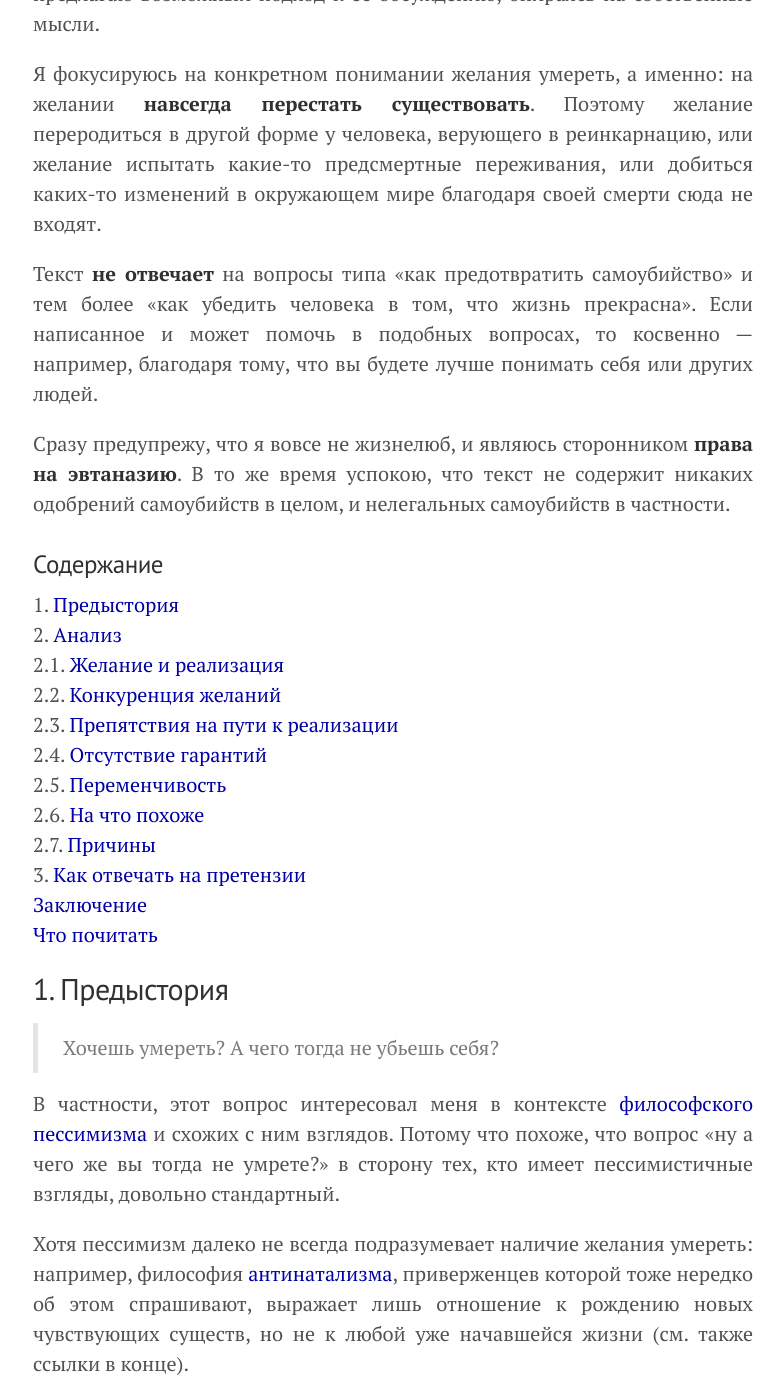
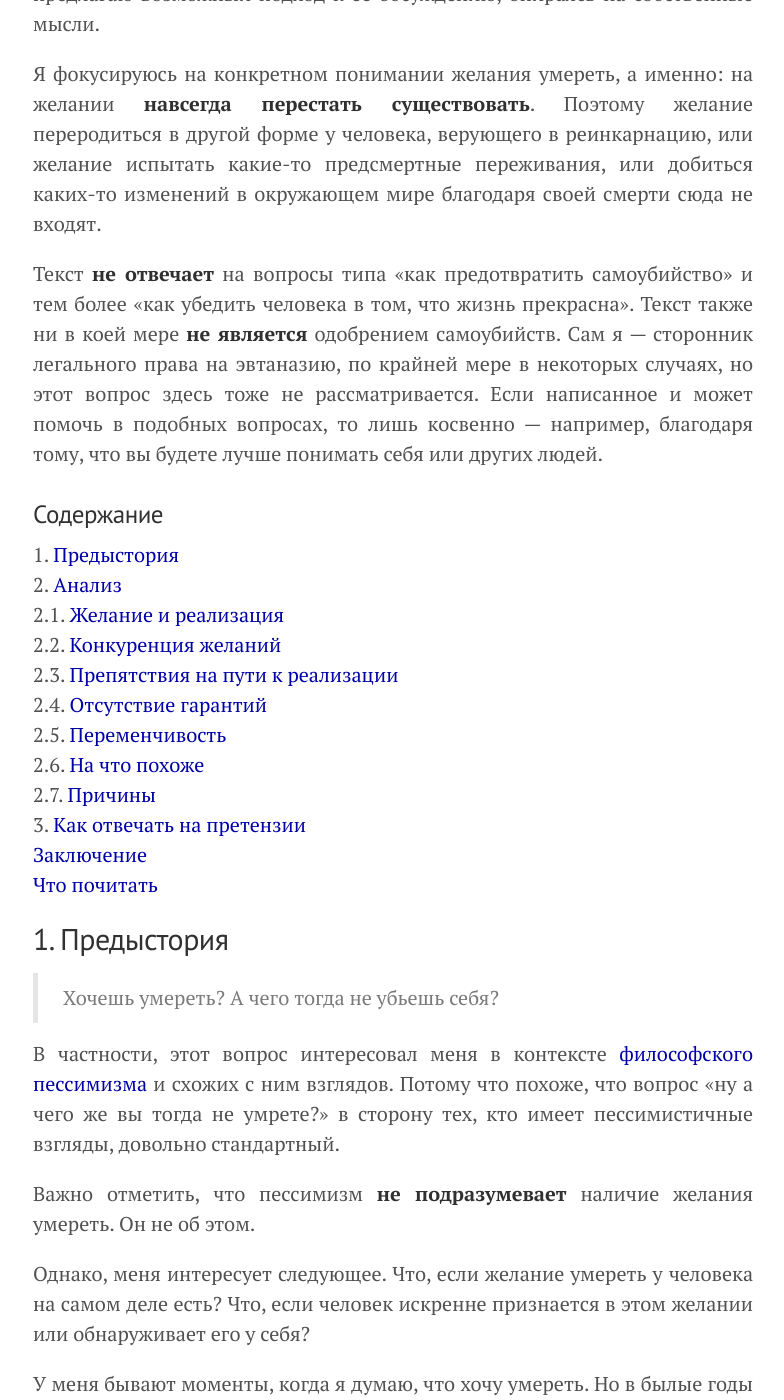
Before and after one commit to KKirdan/kkirdan.github.io, a Jekyll site: the page built from blog/_posts/1. articles/2020-08-19-220.md, in a window 1280 px wide and 1400 px high, scrolled down 1001 px. Shown: the whole window, without its empty margins (247-1031 px from the left). Built offline with Jekyll 4.4.1, drawn with Linux system fonts in a browser that asks for light colours; some of the changed text lies outside the part shown.

Commit message:
Update 2020-08-19-220.md

```diff
--- a/blog/_posts/1. articles/2020-08-19-220.md
+++ b/blog/_posts/1. articles/2020-08-19-220.md
@@ -18,9 +18,7 @@ preview: images/statue-3125159_1280.jpg
 
 Я фокусируюсь на конкретном понимании желания умереть, а именно: на желании **навсегда перестать существовать**. Поэтому желание переродиться в другой форме у человека, верующего в реинкарнацию, или желание испытать какие-то предсмертные переживания, или добиться каких-то изменений в окружающем мире благодаря своей смерти сюда не входят.
 
-Текст **не отвечает** на вопросы типа «как предотвратить самоубийство» и тем более «как убедить человека в том, что жизнь прекрасна». Если написанное и может помочь в подобных вопросах, то косвенно — например, благодаря тому, что вы будете лучше понимать себя или других людей.
-
-Сразу предупрежу, что я вовсе не жизнелюб, и являюсь сторонником **права на эвтаназию**. В то же время успокою, что текст не содержит никаких одобрений самоубийств в целом, и нелегальных самоубийств в частности.
+Текст **не отвечает** на вопросы типа «как предотвратить самоубийство» и тем более «как убедить человека в том, что жизнь прекрасна». Текст также ни в коей мере **не является** одобрением самоубийств. Сам я — сторонник легального права на эвтаназию, по крайней мере в некоторых случаях, но этот вопрос здесь тоже не рассматривается. Если написанное и может помочь в подобных вопросах, то лишь косвенно — например, благодаря тому, что вы будете лучше понимать себя или других людей.
 
 ### Содержание
 
@@ -42,9 +40,9 @@ preview: images/statue-3125159_1280.jpg
 
 > Хочешь умереть? А чего тогда не убьешь себя?
 
-В частности, этот вопрос интересовал меня в контексте [философского пессимизма](https://ru.wikipedia.org/wiki/Пессимизм#Философский_пессимизм) и схожих с ним взглядов. Потому что похоже, что вопрос «ну а чего же вы тогда не умрете?» в сторону тех, кто имеет пессимистичные взгляды, довольно стандартный.
+В частности, этот вопрос интересовал меня в контексте [философского пессимизма](https://kkirdan.github.io/blog/a3.html) и схожих с ним взглядов. Потому что похоже, что вопрос «ну а чего же вы тогда не умрете?» в сторону тех, кто имеет пессимистичные взгляды, довольно стандартный.
 
-Хотя пессимизм далеко не всегда подразумевает наличие желания умереть: например, философия [антинатализма](https://vk.com/wall-199052526_158), приверженцев которой тоже нередко об этом спрашивают, выражает лишь отношение к рождению новых чувствующих существ, но не к любой уже начавшейся жизни (см. также ссылки в конце).
+Важно отметить, что пессимизм **не подразумевает** наличие желания умереть. Он не об этом.
 
 Однако, меня интересует следующее. Что, если желание умереть у человека на самом деле есть? Что, если человек искренне признается в этом желании или обнаруживает его у себя?
 
@@ -96,7 +94,7 @@ _Наличие конкуренции между желаниями не все
 
 Так, если человек хочет перестать существовать, это вовсе не значит, что он хочет **мучиться**, умирая. И не значит, что он хочет **рисковать** остаться живым, но покалеченным и уже неспособным завершить начатое. Стремится ли общество дать любому человеку безболезненный выход из жизни? Да хотя бы каким-то категориям людей?
 
-_Лично [я считаю](https://vk.com/wall-178968945_218), что у людей должна быть **легальная и доступная возможность безболезненно уйти из жизни**, как минимум в случае длительного, устойчивого и неустранимого желания сделать это._
+_Лично я считаю, что у людей должна быть **легальная и доступная возможность безболезненно уйти из жизни**, как минимум в случае длительного, устойчивого и неустранимого желания сделать это._
 
 У человека могут быть и моральные препятствия. Может быть, это родственники и друзья, которым он не хочет **причинять страданий** своей смертью. Может быть, это какой-то **долг** перед другими, от которого он не может отказаться. А может быть, этические взгляды, которых придерживается человек, **осуждают самоубийство**.
 
@@ -149,7 +147,7 @@ _Лично [я считаю](https://vk.com/wall-178968945_218), что у л
 
 Вот это оно.
 
-Для кого-то и глубокий сон напоминает смерть, как если бы он был [ее репетицией](https://vk.com/wall-178968945_190).
+Для кого-то и глубокий сон напоминает смерть, как если бы он был ее репетицией.
 
 <a name="2.7"></a>
 ### 2.7. Причины
```
Also changed, not shown: other parts of blog/_posts/1. articles/2020-08-19-220.md (+2 -6 lines).
